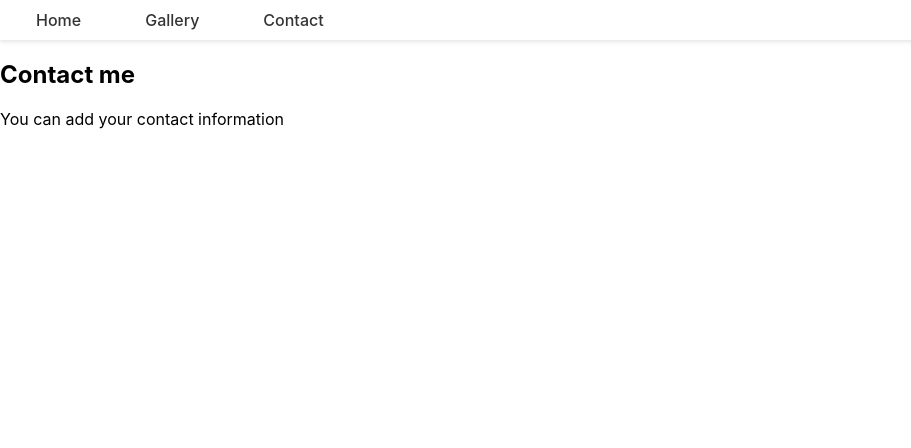
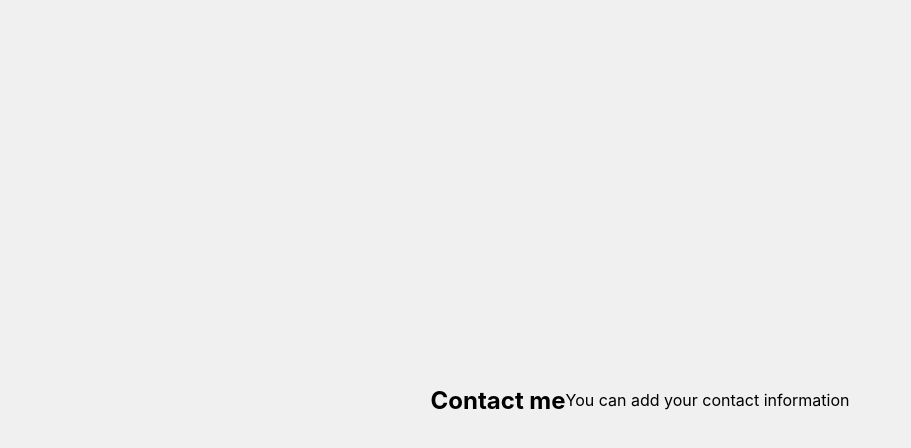
Before and after one commit to Jungyoonlim/gallery, a React (Create React App) app in the folder art-gallery-react/: page /Contact in a window 1280 px wide. Shown: the top 448 px of the page, without its empty margins (0-911 px from the left). Built offline with nearby package versions, Linux system fonts and the light colour scheme.

Commit message:
improvements for menu and such

```diff
--- a/art-gallery-react/src/App.tsx
+++ b/art-gallery-react/src/App.tsx
@@ -1,7 +1,7 @@
 import React from 'react';
 import { BrowserRouter as Router, Route, Routes } from 'react-router-dom';
 import Header from './components/Header';
-import Gallery from './components/Gallery';
+import Gallery from './components/LightWater';
 import Home from './components/Home';
 import Contact from './components/Contact';
 import Layout from './components/Layout';
@@ -21,8 +21,8 @@ const App: React.FC = () => {
         <main>
           <Routes>
           <Route path="/" element={<Home />} />
-          <Route path="/Gallery" element={<Layout><Gallery /></Layout>} />
-          <Route path="/Contact" element={<Layout><Contact /></Layout>} />
+          <Route path="/LightWater" element={<Layout><Gallery /></Layout>} />
+          <Route path="/Contact" element={<Contact />} />
         </Routes>
         </main>
     </Router>
--- a/art-gallery-react/src/components/Contact.tsx
+++ b/art-gallery-react/src/components/Contact.tsx
@@ -1,11 +1,22 @@
 import React from 'react';
+import styled from 'styled-components';
+import { motion } from 'framer-motion';
+import { Link } from 'react-router-dom';
+
+const HomeContainer = styled.div`
+    height: 100vh;
+    display: flex;
+    justify-content: center;
+    align-items: center;
+    background-color: #f0f0f0;
+`
 
 const Contact: React.FC = () => {
     return (
-        <div>
+        <HomeContainer>
             <h2>Contact me</h2>
             <p>You can add your contact information</p>
-        </div>
+        </HomeContainer>
     );
 };
 
--- a/art-gallery-react/src/components/Header.tsx
+++ b/art-gallery-react/src/components/Header.tsx
@@ -52,7 +52,10 @@ const Header: React.FC = () => {
                 <NavLink to="/">Home</NavLink>
               </NavItem>
               <NavItem whileHover={{ scale: 1.05 }} whileTap={{ scale: 0.95 }}>
-                <NavLink to="/Gallery">Gallery</NavLink>
+                <NavLink to="/About">About</NavLink>
+              </NavItem>
+              <NavItem whileHover={{ scale: 1.05 }} whileTap={{ scale: 0.95 }}>
+                <NavLink to="/LightWater">Light and Water</NavLink>
               </NavItem>
               <NavItem whileHover={{ scale: 1.05 }} whileTap={{ scale: 0.95 }}>
                 <NavLink to="/contact">Contact</NavLink>
--- a/art-gallery-react/src/components/Home.tsx
+++ b/art-gallery-react/src/components/Home.tsx
@@ -43,12 +43,19 @@ const Home: React.FC = () => {
           >
             About
           </MenuItem>
-              <MenuItem
-            to="/gallery"
+        <MenuItem
+            to="/lightwater"
             whileHover={{ scale: 1.1 }}
             whileTap={{ scale: 0.95 }}
           >
-            Gallery
+            Light and Water
+          </MenuItem>
+          <MenuItem
+            to="/expressions"
+            whileHover={{ scale: 1.1 }}
+            whileTap={{ scale: 0.95 }}
+          >
+            Expressions
           </MenuItem>
           <MenuItem
             to="/contact"
--- a/art-gallery-react/src/components/Gallery.tsx
+++ b/art-gallery-react/src/components/LightWater.tsx
@@ -1,5 +1,4 @@
 import React, { useState } from 'react';
-import Header from './Header';
 import styled from 'styled-components';
 import { motion, AnimatePresence } from 'framer-motion';
 import ArtworkCard from './ArtworkCard';
@@ -36,7 +35,7 @@ const NavigationButton = styled.button`
     z-index: 1;
 `;
 
-const Gallery: React.FC = () => {
+const LightWater: React.FC = () => {
     const [currentIndex, setCurrentIndex] = useState(0);
 
     const handleNext = () => {
@@ -75,4 +74,4 @@ const Gallery: React.FC = () => {
     );
 };
 
-export default Gallery;
+export default LightWater;
```
